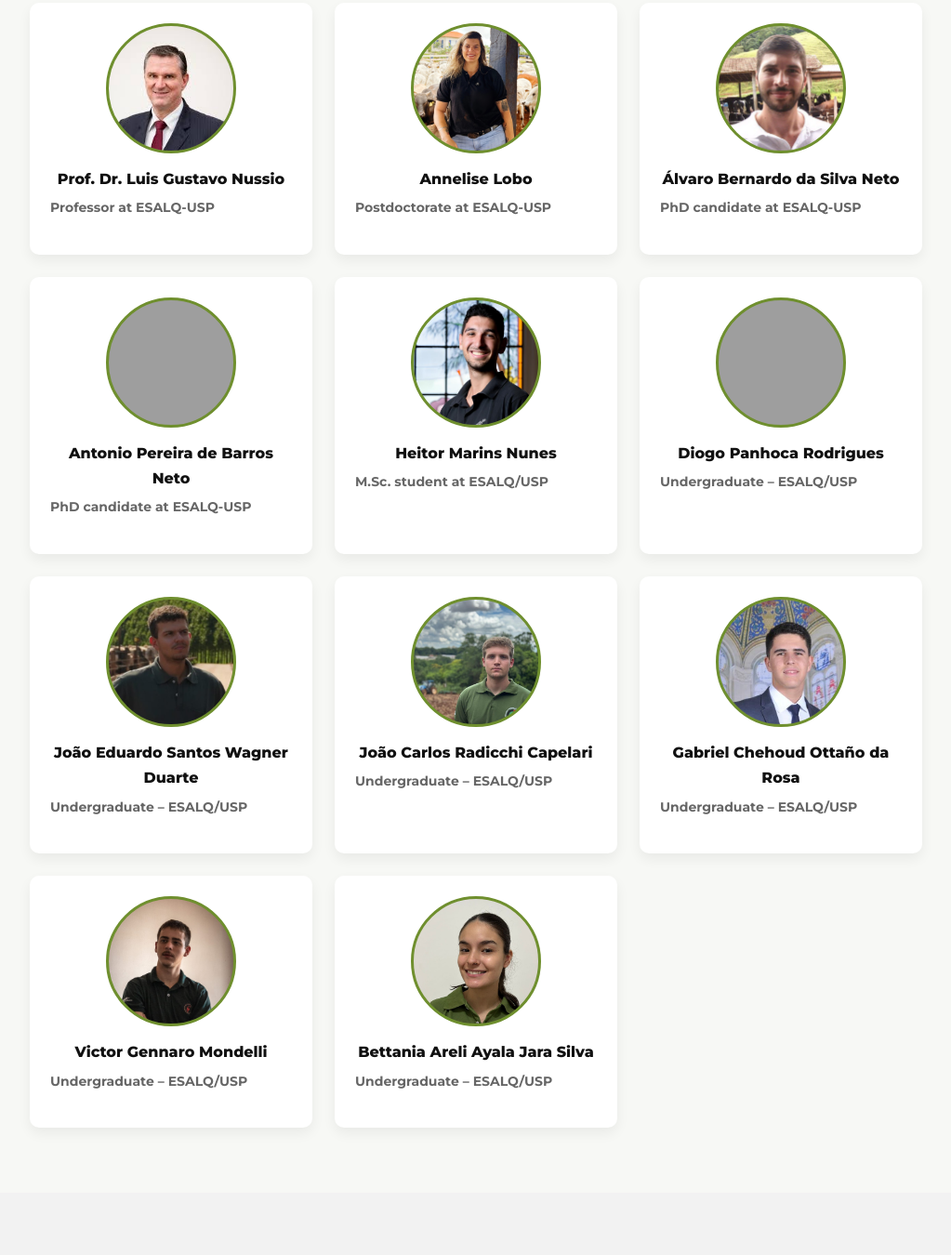
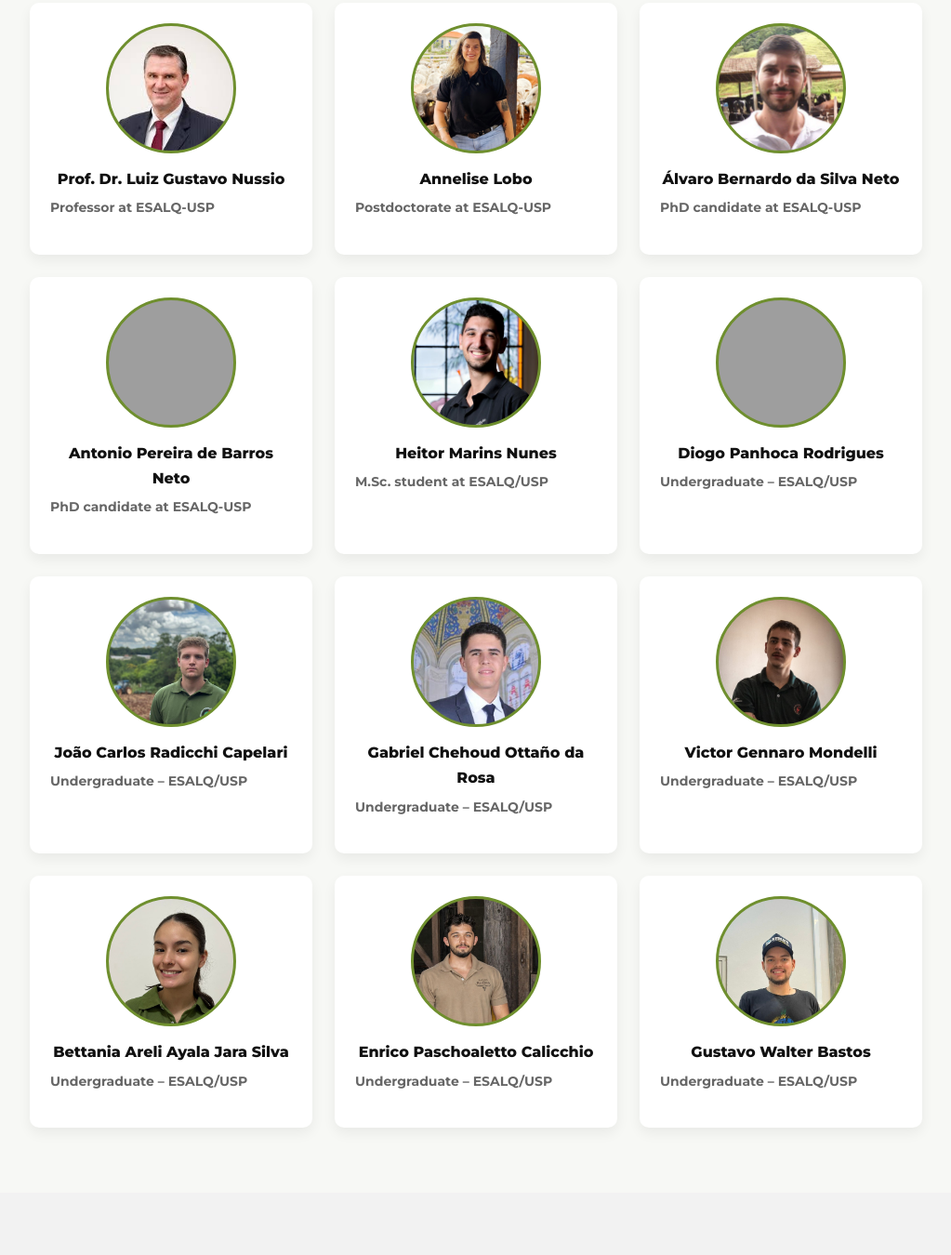
Before and after one commit to dipanhoca-web/testeisfqc2026, a plain HTML site: page index.html in a window 1280 px wide. Shown: the part 2868-4218 px from the top of the page at 93% size, without its empty margins (128-1151 px from the left). Drawn offline with Linux system fonts and the light colour scheme; grey boxes are pictures that could not be loaded.

Commit message:
03.03.26

```diff
--- a/index.html
+++ b/index.html
@@ -143,7 +143,7 @@
 
     <a href="http://lattes.cnpq.br/7428211630259183" class="speaker-card" target="_blank">
       <div class="speaker-photo" style="background-image: url('images/nussio.jpg'); background-position: center 10%;"></div>
-      <h3>Prof. Dr. Luis Gustavo Nussio</h3>
+      <h3>Prof. Dr. Luiz Gustavo Nussio</h3>
       <p>Professor at ESALQ-USP</p>
     </a>
 
@@ -177,11 +177,6 @@
       <p>Undergraduate – ESALQ/USP</p>
     </a>
 
-<a href="#addlink#" class="speaker-card" target="_blank">
-      <div class="speaker-photo" style="background-image: url('images/organisers/nene.jpg'); background-position: center 40%;"></div>
-      <h3>João Eduardo Santos Wagner Duarte</h3>
-      <p>Undergraduate – ESALQ/USP</p>
-    </a>
 
  <a href="https://www.linkedin.com/in/joao-carlos-radicchi-capelari-ba005b39a/" class="speaker-card" target="_blank">
       <div class="speaker-photo" style="background-image: url('images/organisers/jc.jpg'); background-position: center 40%;"></div>
@@ -204,6 +199,18 @@
 <a href="" class="speaker-card" target="_blank">
       <div class="speaker-photo" style="background-image: url('images/organisers/betania.jpg'); background-position: center 30%;"></div>
       <h3>Bettania Areli Ayala Jara Silva</h3>
+      <p>Undergraduate – ESALQ/USP</p>
+    </a>
+
+<a href="" class="speaker-card" target="_blank">
+      <div class="speaker-photo" style="background-image: url('images/organisers/Enrico.jpg'); background-position: center 30%;"></div>
+      <h3>Enrico Paschoaletto Calicchio</h3>
+      <p>Undergraduate – ESALQ/USP</p>
+    </a>
+
+<a href="" class="speaker-card" target="_blank">
+      <div class="speaker-photo" style="background-image: url('images/organisers/G.jpg'); background-position: center 50%;"></div>
+      <h3>Gustavo Walter Bastos</h3>
       <p>Undergraduate – ESALQ/USP</p>
     </a>
 
```
Also changed, not shown: images/organisers/Enrico.jpg (added), images/organisers/G.jpg (added).
